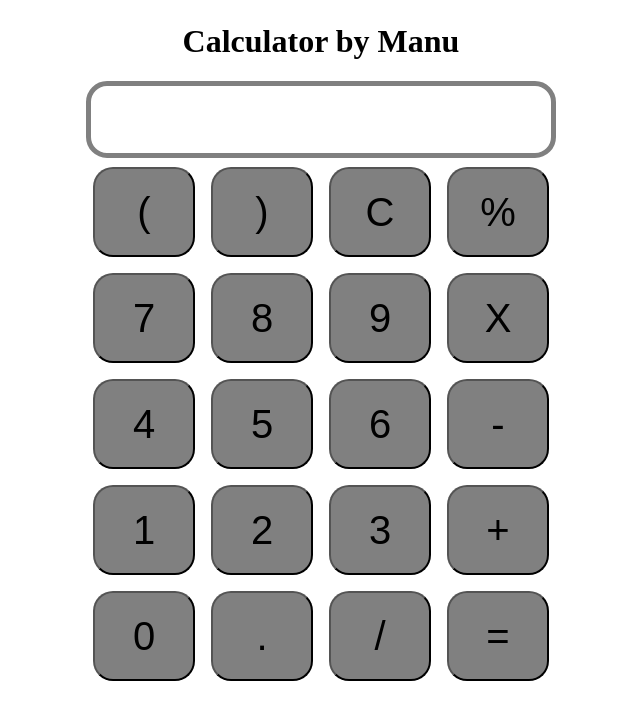
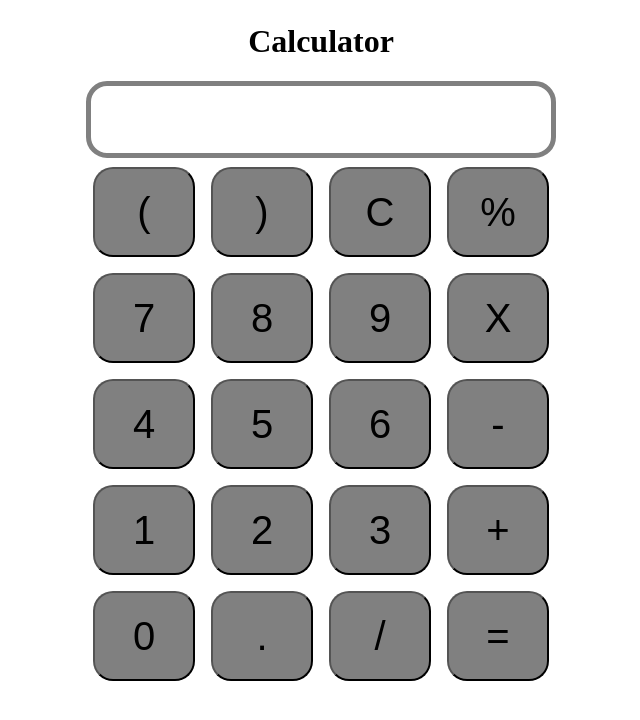
Before and after one commit to manu31shukla/Calculator, a plain HTML site: page index.html in a window 1280 px wide. Shown: the whole page, without its empty margins (319-959 px from the left). Drawn offline with Linux system fonts and the light colour scheme.

Commit message:
Update index.html

```diff
--- a/index.html
+++ b/index.html
@@ -11,7 +11,7 @@
 
 <body>
     <div class="container">
-        <h1>Calculator by Manu</h1>
+        <h1>Calculator</h1>
 
         <div class="calculator">
             <input type="text" name="screen" id="screen">
```
